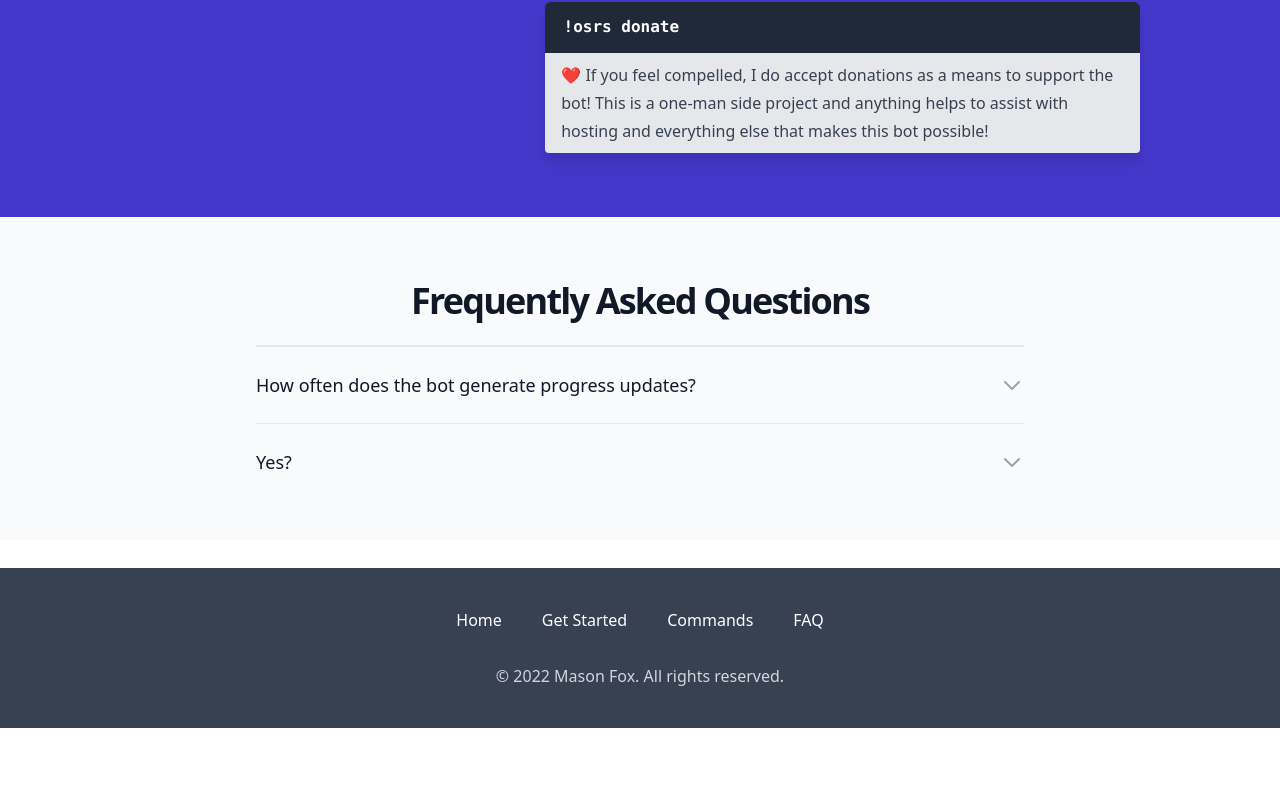
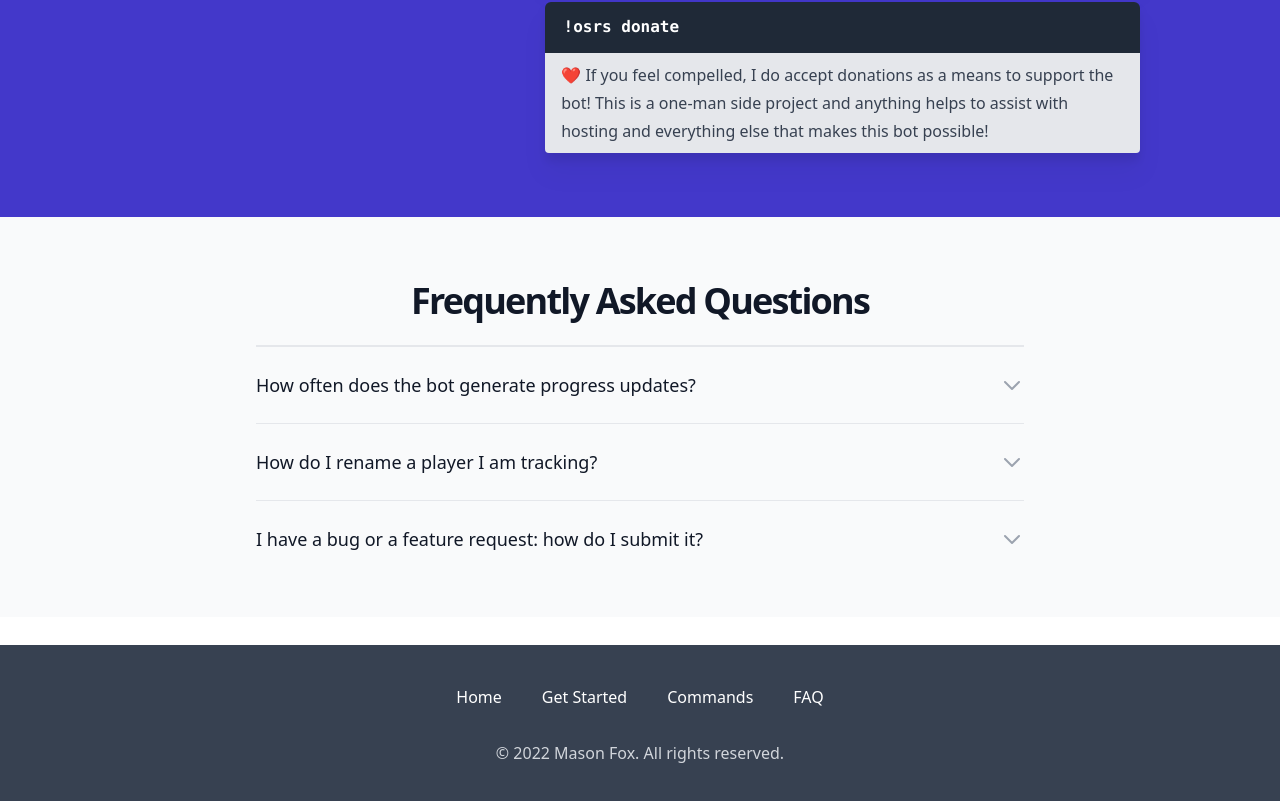
Before and after one commit to masonfox/osrs-discord-bot-site, a Next.js app: page / in a window 1280 px wide. Shown: the part 3397-4198 px from the top of the page. Before the commit the page ends 4125 px from the top, so only its background shows below. Built offline with nearby package versions, Linux system fonts and the light colour scheme.

Commit message:
added faq record

```diff
--- a/src/components/faq.js
+++ b/src/components/faq.js
@@ -6,11 +6,16 @@ const faqs = [
   {
     question: "How often does the bot generate progress updates?",
     answer:
-      "<p>It runs on a 2-hour cadence. You can see the next time it will run by using the <span class='inline-code'>!osrs when</span> command. Note, the bot's cadence can be altered from time-to-time.</p>"
+      "<p>It runs on a 2-hour cadence. You can see the next time it will run by using the <span class='inline-code'>!osrs when</span> command. Note, the bot's cadence can be altered from time-to-time depending on redeploys.</p>"
   },
   {
-    question: "Yes?",
-    answer: "Yes",
+    question: "How do I rename a player I am tracking?",
+    answer: "<p>This can be done removing the player via their old name using the <span class='inline-code'>!osrs remove {old name}</span> and then adding the player by their new name through the <span class='inline-code'>!osrs add {new name}</span> commands.</p><br/><p>While there is an open <a href='https://github.com/masonfox/osrs-discord-bot/issues/4'>issue</a> for this feature, it is unlikely to be developed due to the complexity and cascading effects against the data set. The players list is shared amongst all bot users, so granting overwrite-like functionality has dangerous potential. Many other systems similar to this simply do not allow it or have an approval process associated with it. </p>",
+  },
+  {
+    question: "I have a bug or a feature request: how do I submit it?",
+    answer:
+      "<p>First off - thank you! Please utilize the <a href='https://github.com/masonfox/osrs-discord-bot/issues'>Github repo's issue section</a> to submit either of these.</p><br><p>Also, if you're a developer yourself and you'd like to contribute, please make a PR! Thanks for your interest in making the bot better!</p>"
   },
   // More questions...
 ];
```
